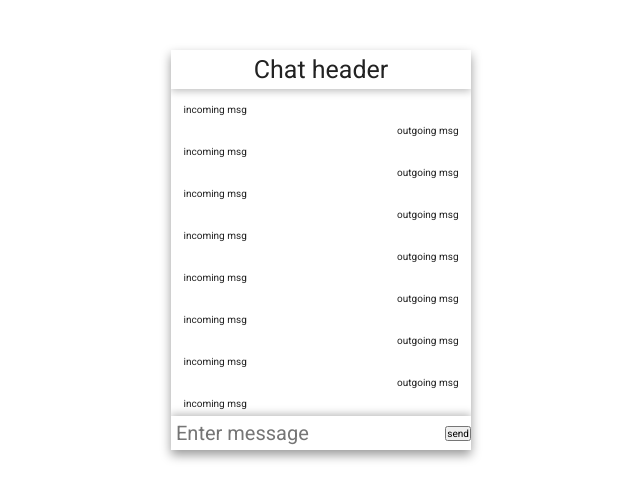
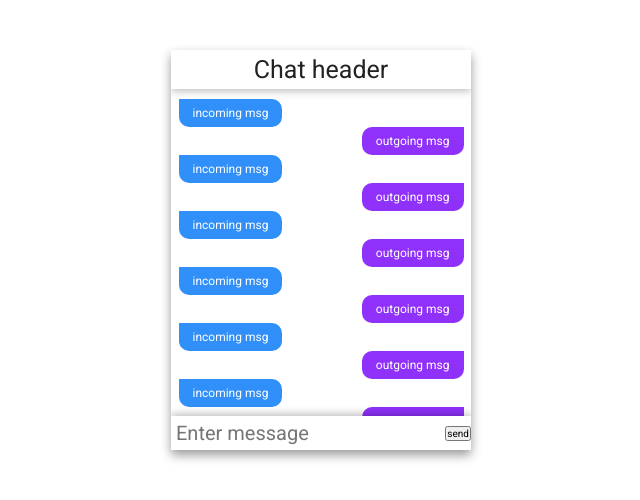
Before and after one commit to popadicbranislav/epistule, a Vue app: page / in a window 1280 px wide. Shown: the top 500 px of the page, without its empty margins (319-959 px from the left). Built offline with nearby package versions, Linux system fonts and the light colour scheme.

Commit message:
Added some  colors to chat bubbles

```diff
--- a/src/components/ChatConversation.vue
+++ b/src/components/ChatConversation.vue
@@ -62,16 +62,26 @@ const { count } = storeToRefs(chat);
 
 .left,
 .right {
+  font-size: 1.2rem;
+
   max-width: 80%;
-  padding: 0.5rem;
+  padding: 0.7rem 1.4rem;
   border-radius: 1rem;
+
+  color: white;
 }
 
 .left {
   align-self: flex-start;
+  border-top-left-radius: 0;
+
+  background-color: #318ffa;
 }
 
 .right {
   align-self: flex-end;
+  border-top-right-radius: 0;
+
+  background-color: #8f31fa;
 }
 </style>
```
